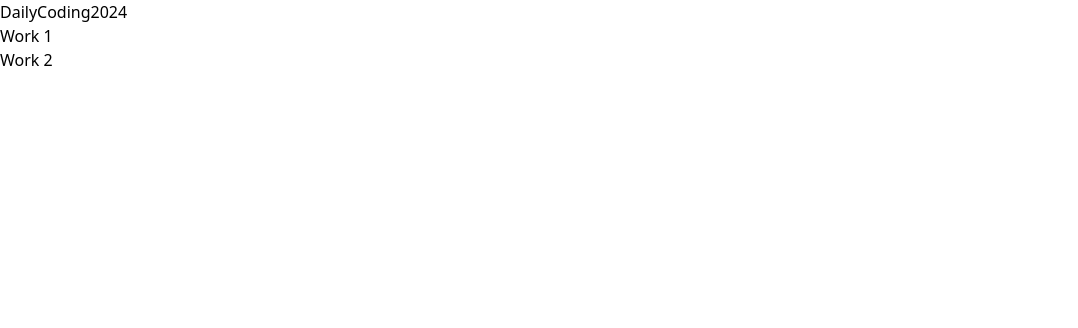
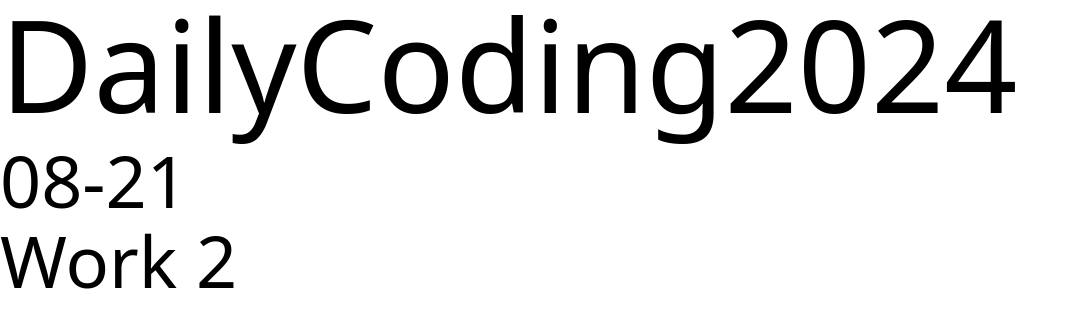
Before and after one commit to TakashiTanaka/DailyCoding2024, a React (Create React App) app: page / in a window 1280 px wide. Shown: the top 328 px of the page, without its empty margins (0-1078 px from the left). Built offline with nearby package versions, Linux system fonts and the light colour scheme.

Commit message:
homeをスタイリング

```diff
--- a/src/pages/Home.tsx
+++ b/src/pages/Home.tsx
@@ -5,11 +5,11 @@ import { Link } from 'react-router-dom';
 const Home: React.FC = () => {
   return (
     <div>
-      <h1>DailyCoding2024</h1>
-      <nav>
-        <ul>
-          <li><Link to="/work1">Work 1</Link></li>
-          <li><Link to="/work2">Work 2</Link></li>
+      <h1 className='text-9xl'>DailyCoding2024</h1>
+      <nav className='mt-4'>
+        <ul className='text-7xl grid gap-2'>
+          <li className='hover:underline'><Link to="/work1">08-21</Link></li>
+          <li className='hover:underline'><Link to="/work2">Work 2</Link></li>
           {/* 必要に応じて他の作品ページを追加 */}
         </ul>
       </nav>
```
